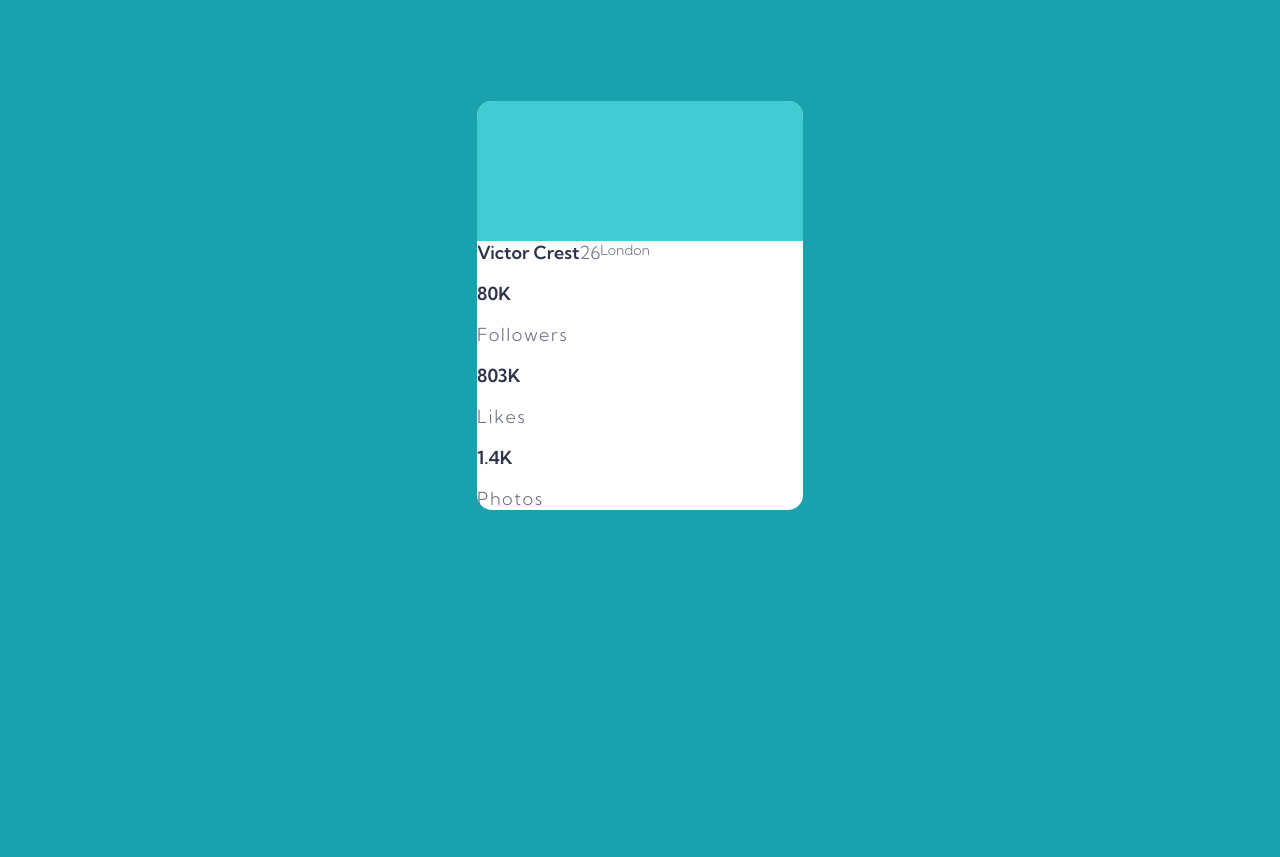
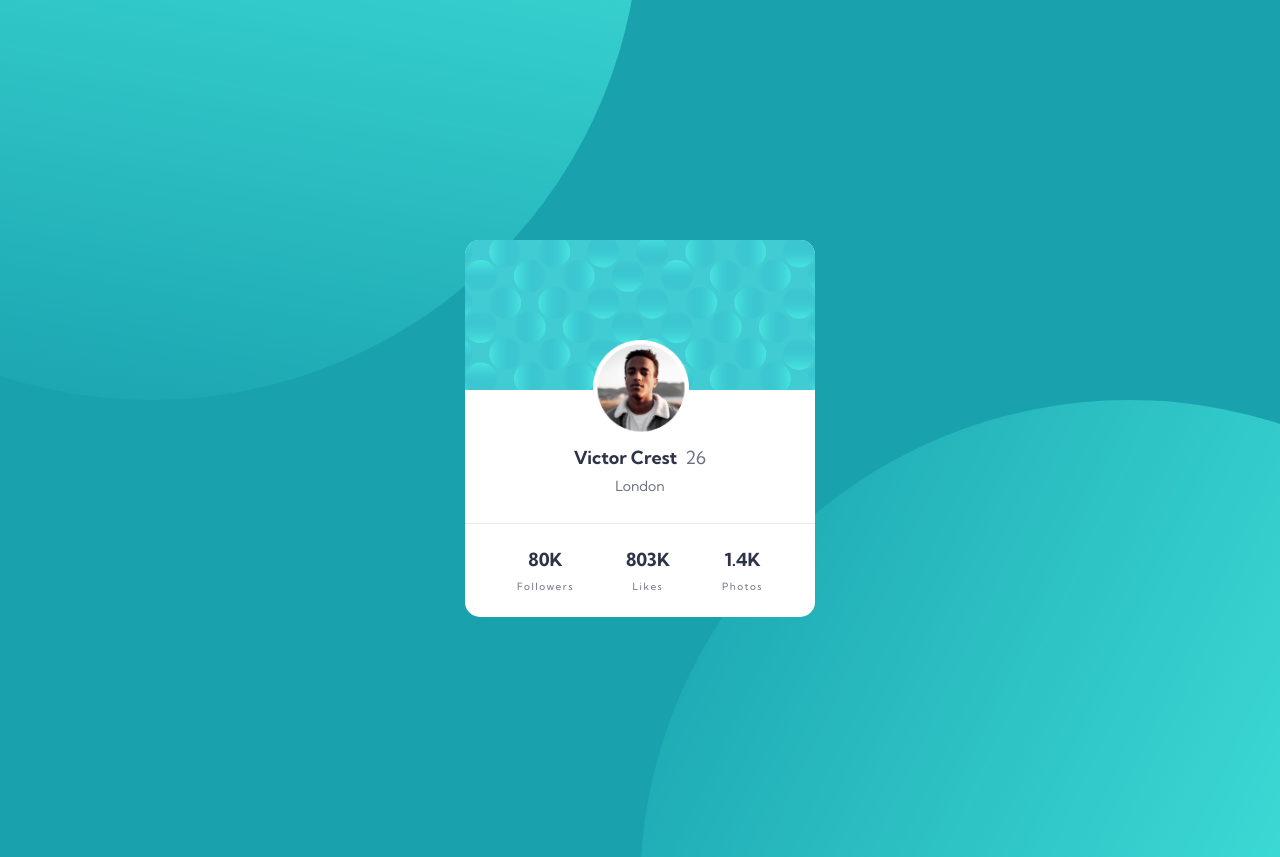
Before and after one commit to JNettli/profile-card-component, a plain HTML site: page index.html in a window 1280 px wide. Before the commit the page ends 800 px from the top, so only its background shows below. Drawn offline with Linux system fonts and the light colour scheme.

Commit message:
Added .svg top banner and profile pic

```diff
--- a/index.html
+++ b/index.html
@@ -5,23 +5,23 @@
     <meta name="viewport" content="width=device-width, initial-scale=1.0">
     <link rel="preconnect" href="https://fonts.googleapis.com">
     <link rel="preconnect" href="https://fonts.gstatic.com" crossorigin>
-    <link href="https://fonts.googleapis.com/css2?family=Kumbh+Sans:wght@300;600&display=swap" rel="stylesheet">
+    <link href="https://fonts.googleapis.com/css2?family=Kumbh+Sans:wght@400;700&display=swap" rel="stylesheet">
     <link rel="stylesheet" href="styles.css" type="text/css">
     <title>Profile Card Component</title>
 </head>
 <body>
+    <div class="beeg-circle-1"></div>
+    <div class="beeg-circle-2"></div>
     <div class="card-container">
-        <div class="top-bar">
+        <div class="top-bar"><img src="img/ovals.svg" alt="ovals" class="ovals">
         </div>
-        <div class="profile-pic-bg">
-            <div class="profile-pic">
+        <div class="profile-pic"><img src="img/profilepic.png" alt="profile" height="96px" width="96px"></div>
+        <div class="profile-info">
+            <div class="profile-name">Victor Crest
             </div>
+            <div class="profile-age">26</div>
         </div>
-        <div class="profile-info">
-            <span class="profile-name">Victor Crest</span>
-            <span class="profile-age">26</span>
             <div class="location">London</div>
-        </div>
         <div class="profile-footer">
             <div class="footbox-1">
                 <p class="footer-counter">80k</p>
--- a/styles.css
+++ b/styles.css
@@ -9,12 +9,41 @@ body {
     background-color: #19A1AE;
 }
 
+.beeg-circle-1 {
+    height: 622px;
+    width: 622px;
+    border-radius: 50%;
+    position: fixed;
+    z-index: -1;
+    background: rgb(9,137,180);
+    background: linear-gradient(115deg, rgba(9,137,180,0) 0%, rgba(83,255,238,1) 100%);
+    top: 50%;
+    left: 50%;
+}
+
+.beeg-circle-2 {
+    height: 622px;
+    width: 622px;
+    border-radius: 50%;
+    position: fixed;
+    z-index: -1;
+    background: rgb(9,137,180);
+    background: linear-gradient(10deg, rgba(9,137,180,0) 0%, rgba(83,255,238,1) 100%);
+    bottom: 50%;
+    right: 50%;
+}
+/*
+background: rgb(9,137,180);
+background: linear-gradient(45deg, rgba(9,137,180,0) 0%, rgba(83,255,238,1) 100%);
+*/
+
 .card-container {
-    margin: 8% auto;
+    margin: 30vh auto;
     height: fit-content;
     width: fit-content;
     background-color: #FFFFFF;
     border-radius: 15px;
+    z-index: 1;
 }
 
 .top-bar {
@@ -24,24 +53,30 @@ body {
     background-color: #41CBD3;
 }
 
-.profile-pic-bg {
-    border-radius: 50%;
-}
-
 .profile-pic {
     border-radius: 50%;
+    height: 96px;
+    width: 96px;
+    position: relative;
+    bottom: 48px;
+    left: 115px;
 }
 
 .profile-info {
     display: flex;
+    justify-content: center;
+    margin-top: -50px;
 }
 
 .profile-name {
     text-transform: capitalize;
-    font-weight: 600;
+    font-weight: 700;
+    margin-top: 20px;
 }
 
 .profile-age {
+    margin-top: 20px;
+    margin-left: 8px;
     color: #6B7082;
     font-weight: 400;
 }
@@ -51,35 +86,47 @@ body {
     color: #6B7082;
     font-size: 14px;
     font-weight: 400;
-
+    margin-top: 8px;
+    margin-bottom: 28px;
+    display: flex;
+    justify-content: center;
 }
 
 .profile-footer {
+    border-top: 1px solid #E8E9EC;
+    display: flex;
+    justify-content: space-evenly;
+}
 
+.ovals {
+    width: fit-content;
 }
 
 .footbox-1 {
-
+    text-align: center;
 }
 
 .footbox-2 {
-
+    text-align: center;
 }
 
 .footbox-3 {
-
+    text-align: center;
 }
 
 .footer-counter {
     text-transform: uppercase;
-    font-weight: 600;
+    font-weight: 700;
+    margin: 24px 0 0 0;
 }
 
 .footer-descriptor {
     text-transform: capitalize;
     color: #6B7082;
     font-weight: 400;
+    font-size: 10px;
     letter-spacing: 1.5px;
+    margin: 9px 0 24px 0;
 }
 
 /*Small screens*/
@@ -89,7 +136,26 @@ body {
 
 /*Medium screens*/
 @media (min-width: 768px) {
+    .top-bar {
+        width: 350px;
+    }
 
+    .beeg-circle-1 {
+        height: 978px;
+        width: 978px;
+    }
+
+    .beeg-circle-2 {
+        height: 978px;
+        width: 978px;
+    }
+    .ovals {
+        width: 350px;
+    }
+    .profile-pic {
+        bottom: 40px;
+        left: 128px;
+    }
 }
 
 /*Large screens*/
```
Also changed, not shown: img/ovals.svg (added), img/profilepic.png (added).
